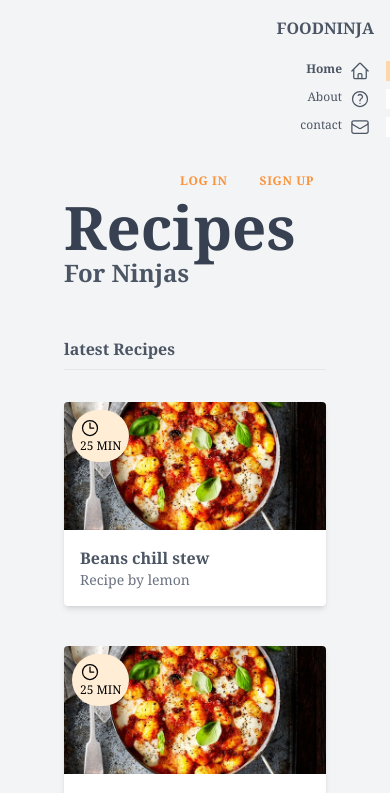
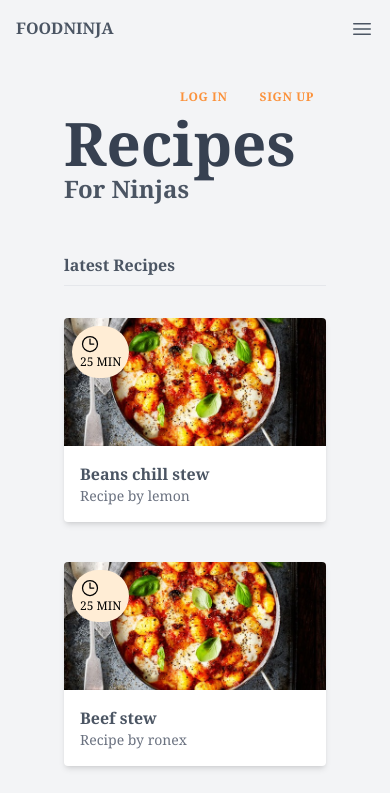
Before and after one commit to Ronexlemon/React-102, a React (Vite) app: page / in a window 390 px wide. Shown: the top 793 px of the page. Built offline with nearby package versions, Linux system fonts and the light colour scheme.

Commit message:
add navigation

```diff
--- a/src/components/Navbar.jsx
+++ b/src/components/Navbar.jsx
@@ -1,13 +1,38 @@
-import React from "react";
+import React ,{useRef}from "react";
 
 const NavBar = () =>{
+    const burger = useRef(null);
+    const menu = useRef(null);
+    const menus =(event)=>{
+
+        if(event.currentTarget.menu.classList.contains("hidden")){
+
+            menu.classList.remove("hidden");
+        }else{
+            menu.classList.add("hidden");
+
+        }
+    }
+
     return(
         <div className=" md:col-span-1 md:flex md:justify-end">
             <nav className="text-right">
+                <div className="flex  justify-between items-center">
+
+
             <h1 className="font-bold uppercase p-4 border-b border-gray-100">
                 <a className=" hover:text-gray-800 " href="/">FoodNinja</a>
             </h1>
-            <ul className="text-xs">
+            <div onClick={
+                menus
+            } className="px-4 cursor-pointer md:hidden " ref={burger}>
+            <svg xmlns="http://www.w3.org/2000/svg" fill="none" viewBox="0 0 24 24" stroke-width="1.5" stroke="currentColor" className="w-6 ">
+  <path stroke-linecap="round" stroke-linejoin="round" d="M3.75 6.75h16.5M3.75 12h16.5m-16.5 5.25h16.5" />
+</svg>
+
+                </div>
+                </div>
+            <ul className="text-xs hidden md:block " ref={menu}>
                 <li className="py-1">
                     <a href="#" className="px-4 flex justify-end border-r-4 border-orange-200"><span className="font-bold">Home</span>
                     <svg xmlns="http://www.w3.org/2000/svg" fill="none" viewBox="0 0 24 24" stroke-width="1.5" stroke="currentColor" className="w-5 ml-2 ">
```
